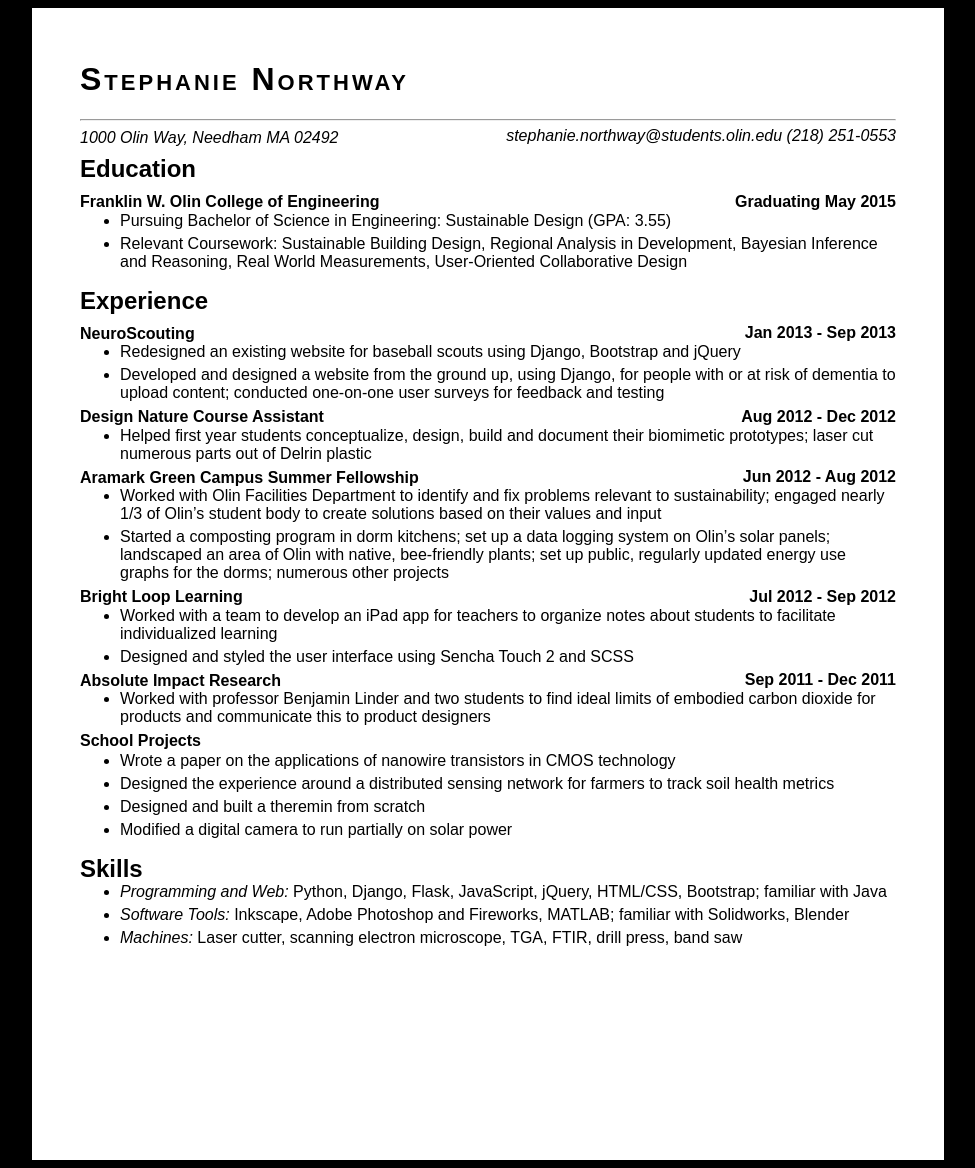
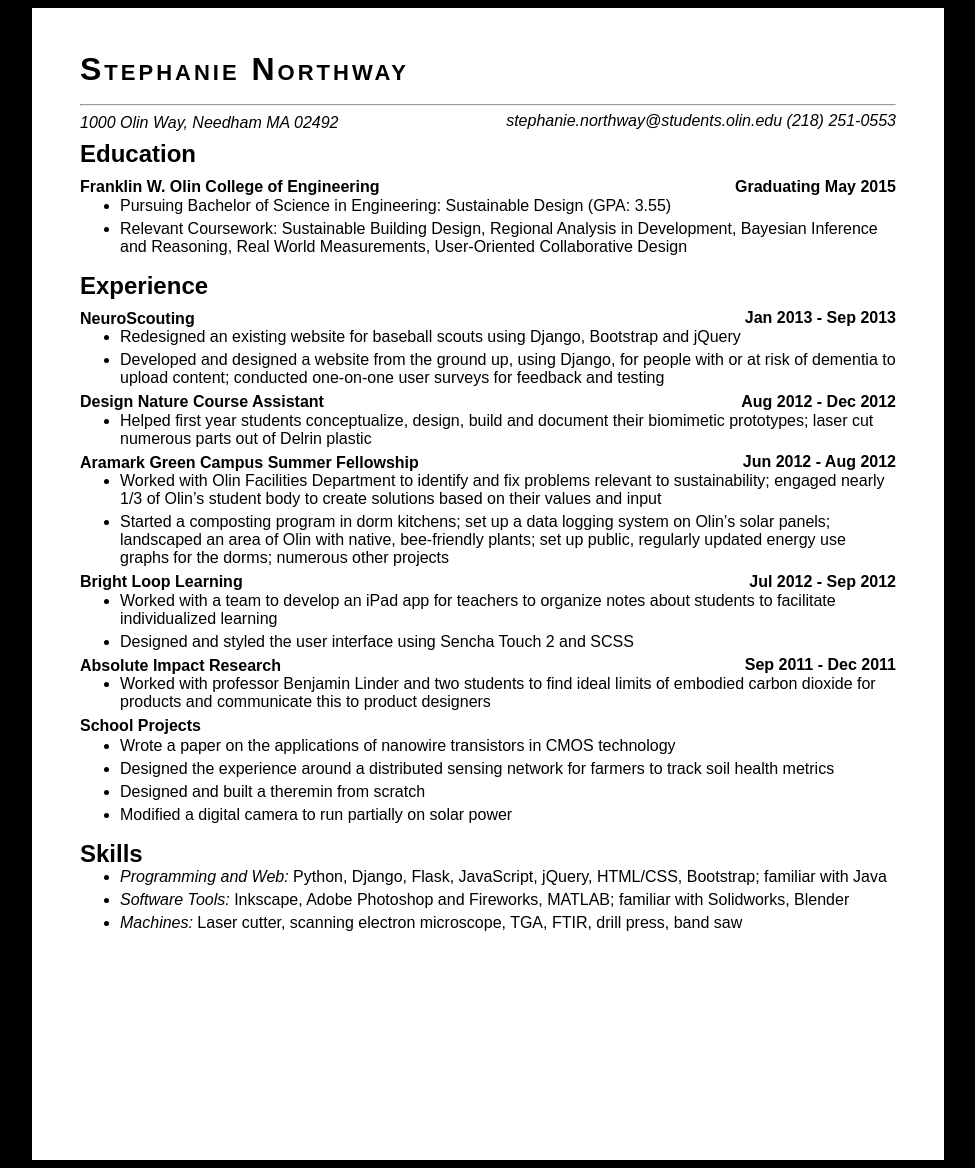
Before and after one commit to snorthway/newPortfolio, a Flask app: page /resume in a window 1280 px wide. Shown: the whole page, without its empty margins (152-1127 px from the left). Run offline with Flask 2, Linux system fonts and the light colour scheme; some web fonts are replaced.

Commit message:
put all the css inline because pdfcrowd sucks

```diff
--- a/newPortfolio/templates/resume.html
+++ b/newPortfolio/templates/resume.html
@@ -11,63 +11,63 @@
 	</head>
 	<body>
 		<div class="paper-container">
-			<h1>Stephanie Northway</h1>
-			<hr>
+			<h1 style="font-variant: small-caps; letter-spacing: 3px; margin-top: -5px;">Stephanie Northway</h1>
+			<hr style="margin-top:-5px;">
 			<address>1000 Olin Way, Needham MA 02492</address>
-			<address class="right">stephanie.northway@students.olin.edu (218) 251-0553</address>
-			<h2>Education</h2>
-			<h4>Franklin W. Olin College of Engineering</h4><h4 class="date">Graduating May 2015</h4>
+			<address class="right" style="text-align:right; margin-top:-20px;">stephanie.northway@students.olin.edu (218) 251-0553</address>
+			<h2 style="margin-top: 10px;">Education</h2>
+			<h4 style="margin-top: -10px;">Franklin W. Olin College of Engineering</h4><h4 class="date" style="text-align:right; margin-top:-40px;">Graduating May 2015</h4>
+			<ul style="margin-top: -20px;">
+				<li style="margin-bottom: 5px;">Pursuing Bachelor of Science in Engineering: Sustainable Design (GPA: 3.55)</li>
+				<li style="margin-bottom: 5px;">Relevant Coursework: Sustainable Building Design, Regional Analysis in Development, Bayesian Inference and Reasoning, Real World Measurements, User-Oriented Collaborative Design</li>
+			</ul>
+			<h2 style="margin-top: 10px;">Experience</h2>
+			<h4 style="margin-top: -10px;">NeuroScouting</h4><h4 class="date" style="text-align:right; margin-top:-40px;">Jan 2013 - Sep 2013</h4>
+			<ul style="margin-top: -20px;">
+				<li style="margin-bottom: 5px;">Redesigned an existing website for baseball scouts using Django, Bootstrap and jQuery</li>
+				<li style="margin-bottom: 5px;">Developed and designed a website from the ground up, using Django, for people with or at risk of dementia to upload content; conducted one-on-one user surveys for feedback and testing</li>
+			</ul>
+			<h4 style="margin-top: -10px;">Design Nature Course Assistant</h4><h4 class="date" style="text-align:right; margin-top:-40px;">Aug 2012 - Dec 2012</h4>
+			<ul style="margin-top: -20px;">
+				<li style="margin-bottom: 5px;">Helped first year students conceptualize, design, build and document their biomimetic prototypes; laser cut numerous parts out of Delrin plastic</li>
+			</ul>
+			<h4 style="margin-top: -10px;">Aramark Green Campus Summer Fellowship</h4><h4 class="date" style="text-align:right; margin-top:-40px;">Jun 2012 - Aug 2012</h4>
+			<ul style="margin-top: -20px;">
+				<li style="margin-bottom: 5px;">Worked with Olin Facilities Department to identify and fix problems relevant to sustainability; engaged nearly 1/3 of Olin’s student body to create solutions based on their values and input</li>
+				<li style="margin-bottom: 5px;">Started a composting program in dorm kitchens; set up a data logging system on Olin’s solar panels; landscaped an area of Olin with native, bee-friendly plants; set up public, regularly updated energy use graphs for the dorms; numerous other projects</li>
+			</ul style="margin-top: -20px;">
+			<h4 style="margin-top: -10px;">Bright Loop Learning</h4><h4 class="date" style="text-align:right; margin-top:-40px;">Jul 2012 - Sep 2012</h4>
+			<ul style="margin-top: -20px;">
+				<li style="margin-bottom: 5px;">Worked with a team to develop an iPad app for teachers to organize notes about students to facilitate individualized learning</li>
+				<li style="margin-bottom: 5px;">Designed and styled the user interface using Sencha Touch 2 and SCSS</li>
+			</ul style="margin-top: -20px;">
+			<h4 style="margin-top: -10px;">Absolute Impact Research</h4><h4 class="date" style="text-align:right; margin-top:-40px;">Sep 2011 - Dec 2011</h4>
 			<ul>
-				<li>Pursuing Bachelor of Science in Engineering: Sustainable Design (GPA: 3.55)</li>
-				<li>Relevant Coursework: Sustainable Building Design, Regional Analysis in Development, Bayesian Inference and Reasoning, Real World Measurements, User-Oriented Collaborative Design</li>
+				<li style="margin-bottom: 5px;">Worked with professor Benjamin Linder and two students to find ideal limits of embodied carbon dioxide for products and communicate this to product designers</li>
+<!-- 				<li style="margin-bottom: 5px;">Co-authored paper presenting the idea of Absolute Impact and its applications, including a case study on Keurig coffeemakers</li> -->
 			</ul>
-			<h2>Experience</h2>
-			<h4>NeuroScouting</h4><h4 class="date">Jan 2013 - Sep 2013</h4>
+<!-- 			<h4 style="margin-top: -10px;">BHS Aquatic Research Team</h4>
 			<ul>
-				<li>Redesigned an existing website for baseball scouts using Django, Bootstrap and jQuery</li>
-				<li>Developed and designed a website from the ground up, using Django, for people with or at risk of dementia to upload content; conducted one-on-one user surveys for feedback and testing</li>
+				<li style="margin-bottom: 5px;">Started collaborative project between A&W Research Labs and Brainerd High School to analyze effects of pollutants on the behavior of zooplankton and resultant ecosystem-wide effects</li>
+				<li style="margin-bottom: 5px;">Wrote, revised and presented grant proposals to local banks, corporations, and Tracy Kennedy, Director of Engineering at General Dynamics</li>
+				<li style="margin-bottom: 5px;">Received multiple donations and two underwater video cameras from Aqua-Vu Underwater Viewing Systems</li>
+			</ul> -->
+<!-- 			<h4 style="margin-top: -10px;">Engum's Academy of Taekwondo</h4>
+			<ul>
+				<li style="margin-bottom: 5px;">Assistant instructor– earned 3rd degree black belt, taught TaeKwonDo techniques and philosophies to a wide range of ages and skill levels 4-8 hours/week</li>
+			</ul> -->
+			<h4 style="margin-top: -10px;">School Projects</h4>
+			<ul style="margin-top: -20px;">
+				<li style="margin-bottom: 5px;">Wrote a paper on the applications of nanowire transistors in CMOS technology</li>
+				<li style="margin-bottom: 5px;">Designed the experience around a distributed sensing network for farmers to track soil health metrics</li>
+				<li style="margin-bottom: 5px;">Designed and built a theremin from scratch</li>
+				<li style="margin-bottom: 5px;">Modified a digital camera to run partially on solar power</li>
 			</ul>
-			<h4>Design Nature Course Assistant</h4><h4 class="date">Aug 2012 - Dec 2012</h4>
-			<ul>
-				<li>Helped first year students conceptualize, design, build and document their biomimetic prototypes; laser cut numerous parts out of Delrin plastic</li>
-			</ul>
-			<h4>Aramark Green Campus Summer Fellowship</h4><h4 class="date">Jun 2012 - Aug 2012</h4>
-			<ul>
-				<li>Worked with Olin Facilities Department to identify and fix problems relevant to sustainability; engaged nearly 1/3 of Olin’s student body to create solutions based on their values and input</li>
-				<li>Started a composting program in dorm kitchens; set up a data logging system on Olin’s solar panels; landscaped an area of Olin with native, bee-friendly plants; set up public, regularly updated energy use graphs for the dorms; numerous other projects</li>
-			</ul>
-			<h4>Bright Loop Learning</h4><h4 class="date">Jul 2012 - Sep 2012</h4>
-			<ul>
-				<li>Worked with a team to develop an iPad app for teachers to organize notes about students to facilitate individualized learning</li>
-				<li>Designed and styled the user interface using Sencha Touch 2 and SCSS</li>
-			</ul>
-			<h4>Absolute Impact Research</h4><h4 class="date">Sep 2011 - Dec 2011</h4>
-			<ul>
-				<li>Worked with professor Benjamin Linder and two students to find ideal limits of embodied carbon dioxide for products and communicate this to product designers</li>
-<!-- 				<li>Co-authored paper presenting the idea of Absolute Impact and its applications, including a case study on Keurig coffeemakers</li> -->
-			</ul>
-<!-- 			<h4>BHS Aquatic Research Team</h4>
-			<ul>
-				<li>Started collaborative project between A&W Research Labs and Brainerd High School to analyze effects of pollutants on the behavior of zooplankton and resultant ecosystem-wide effects</li>
-				<li>Wrote, revised and presented grant proposals to local banks, corporations, and Tracy Kennedy, Director of Engineering at General Dynamics</li>
-				<li>Received multiple donations and two underwater video cameras from Aqua-Vu Underwater Viewing Systems</li>
-			</ul> -->
-<!-- 			<h4>Engum's Academy of Taekwondo</h4>
-			<ul>
-				<li>Assistant instructor– earned 3rd degree black belt, taught TaeKwonDo techniques and philosophies to a wide range of ages and skill levels 4-8 hours/week</li>
-			</ul> -->
-			<h4>School Projects</h4>
-			<ul>
-				<li>Wrote a paper on the applications of nanowire transistors in CMOS technology</li>
-				<li>Designed the experience around a distributed sensing network for farmers to track soil health metrics</li>
-				<li>Designed and built a theremin from scratch</li>
-				<li>Modified a digital camera to run partially on solar power</li>
-			</ul>
-			<h2>Skills</h2>
-			<ul>
-				<li><em>Programming and Web:</em> Python, Django, Flask, JavaScript, jQuery, HTML/CSS, Bootstrap; familiar with Java</li>
-				<li><em>Software Tools:</em> Inkscape, Adobe Photoshop and Fireworks, MATLAB; familiar with Solidworks, Blender</li>
-				<li><em>Machines:</em> Laser cutter, scanning electron microscope, TGA, FTIR, drill press, band saw</li>
+			<h2 style="margin-top: 10px;">Skills</h2>
+			<ul style="margin-top: -20px;">
+				<li style="margin-bottom: 5px;"><em>Programming and Web:</em> Python, Django, Flask, JavaScript, jQuery, HTML/CSS, Bootstrap; familiar with Java</li>
+				<li style="margin-bottom: 5px;"><em>Software Tools:</em> Inkscape, Adobe Photoshop and Fireworks, MATLAB; familiar with Solidworks, Blender</li>
+				<li style="margin-bottom: 5px;"><em>Machines:</em> Laser cutter, scanning electron microscope, TGA, FTIR, drill press, band saw</li>
 			</ul>
 		</div>
 	</body>
```
